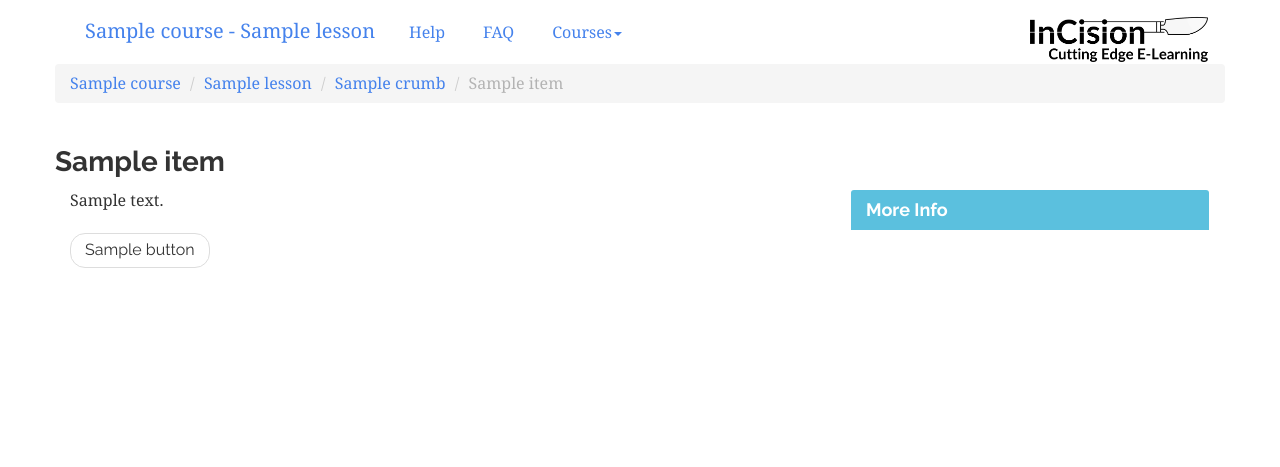
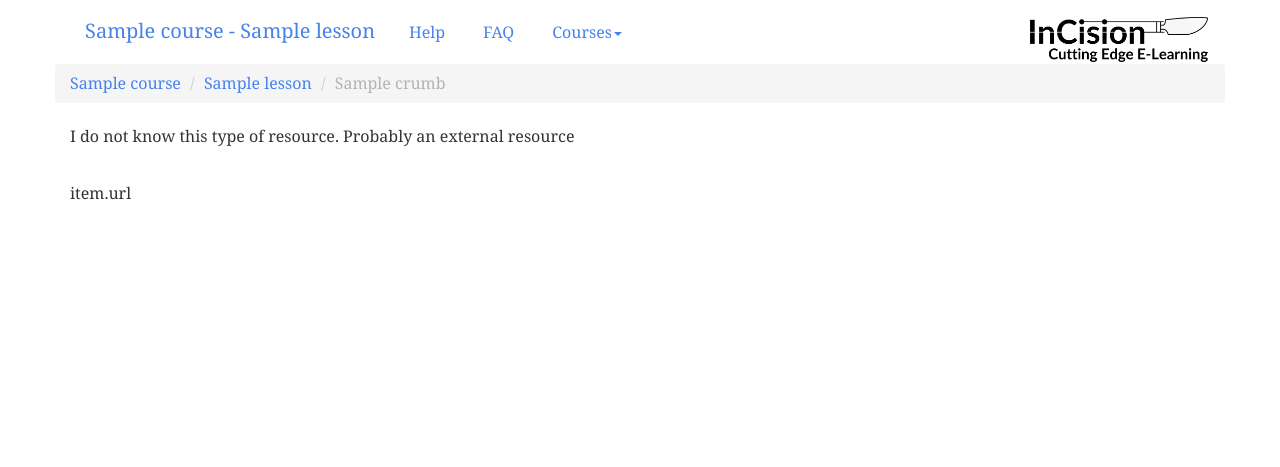
Before and after one commit to PerceptumNL/CourseFramework, a Django app: template frontend/templates/frontend/item.html in a window 1280 px wide. Shown: the top 467 px of the page. Run offline with Django 3.2, Linux system fonts and the light colour scheme; the template is opened without the code that fills it: most values are stand-ins (such as "Sample title", 1, 10 or a date in 2020); some libraries are stand-ins or nearby versions.

Commit message:
Waiting for merge

```diff
--- a/frontend/templates/frontend/item.html
+++ b/frontend/templates/frontend/item.html
@@ -10,66 +10,25 @@
 					<li><a href="/">{{course.title}}</a></li>
 					<li><a href="/course/{{course.pk }}/lessons">{{lesson.title}}</a></li>
 					{% for crumb in crumbs %}
-						<li><a href="">{{crumb.title}}</a></li>
+						{% if not forloop.last %}
+							<li><a href="/item/{{course.pk }}/{{lesson.pk}}/{{ parent }}/related/{{ crumb.pk }}/">{{crumb.title}}</a></li>
+						{% else %}
+							<li class="active">{{crumb.title}}</li>
+						{% endif %}
 					{% endfor %}
-					<li class="active">{{item.title}}</li>
+
 				</ul>
 			</div>
 
+			{% if item.item_type == item.TYPE_RESOURCE %}
+				{% include "frontend/resource.html" with item=item lesson=lesson course=course %}
+			{% elif item.item_type == item.TYPE_TEST%}
+				{% include "frontend/test.html" with item=item lesson=lesson course=course %}
+			{% else %}
+				<p> I do not know this type of resource. Probably an external resource </p><br>
+				item.url
+			{% endif %}
 
-			<!-- Main Content -->
-			<div class="row">
-				<h3> {{item.title}} </h3>
-			</div>
-			<div class="row">
-			<!-- Main Resource -->
-				<div class="col-lg-8">
-					{{ item.body|safe }}<br>
-					<ul class="pager pull-left clearfix">
-						{% for button in button_list %}
-							<li><a href={{ button.url }}>{{ button.title }}</a></li>
-						{% endfor %}
-					</ul>
-				</div>
-
-				<!-- Extra Resources -->
-				<div class="col-lg-4">
-                {% if item.item_type != item.TYPE_TEST %}
-                    {% if item.related.all|length > 0 %}
-                        <div class="panel panel-info">
-                            <div class="panel-heading">
-                                <h3 class="panel-title">More Info</h3>
-                            </div>
-                            {% for relatedRes in item.related.all %}
-                                {% if relatedRes.item_type == relatedRes.TYPE_RESOURCE %}
-                                <div class="panel-body">
-                                    {% if parent %}
-                                        <a href="/item/{{course.pk }}/{{lesson.pk}}/{{ parent }}/related/{{ relatedRes.pk }}/"> {{relatedRes.title}} </a>
-                                    {% else %}
-                                        <a href="/item/{{course.pk }}/{{lesson.pk}}/{{ crt_index }}/related/{{ relatedRes.pk }}/"> {{relatedRes.title}} </a>
-                                    {% endif %}
-                                </div>
-                                {% elif relatedRes.item_type == relatedRes.TYPE_EXTERNAL %}
-                                <div class="panel-body">
-                                    <a href="{{ relatedRes.url }}" target="blank">{{relatedRes.title}}</a>
-                                    <span class="label label-info pull-right">external</span>
-                                </div>
-                                {% elif relatedRes.item_type == relatedRes.TYPE_TEST %}
-                                <div class="panel-body">
-                                    {% if parent %}
-                                        <a href="/item/{{course.pk }}/{{lesson.pk}}/{{ parent }}/related/{{ relatedRes.pk }}/"> {{relatedRes.title}} </a>
-                                    {% else %}
-                                        <a href="/item/{{course.pk }}/{{lesson.pk}}/{{ crt_index }}/related/{{ relatedRes.pk }}/"> {{relatedRes.title}} </a>
-                                    {% endif %}
-                                    <span class="label label-warning pull-right">exercise</span>
-                                </div>
-                                {% endif %}
-                            {% endfor %}
-                        </div>
-                    {% endif %}
-                {% endif %}
-				</div>
-			</div>
 		</div>
 {% endblock mainContent %}
 
```
Also changed, not shown: frontend/templates/frontend/test.html (+45 -26 lines), frontend/views.py (+28 -6 lines).
